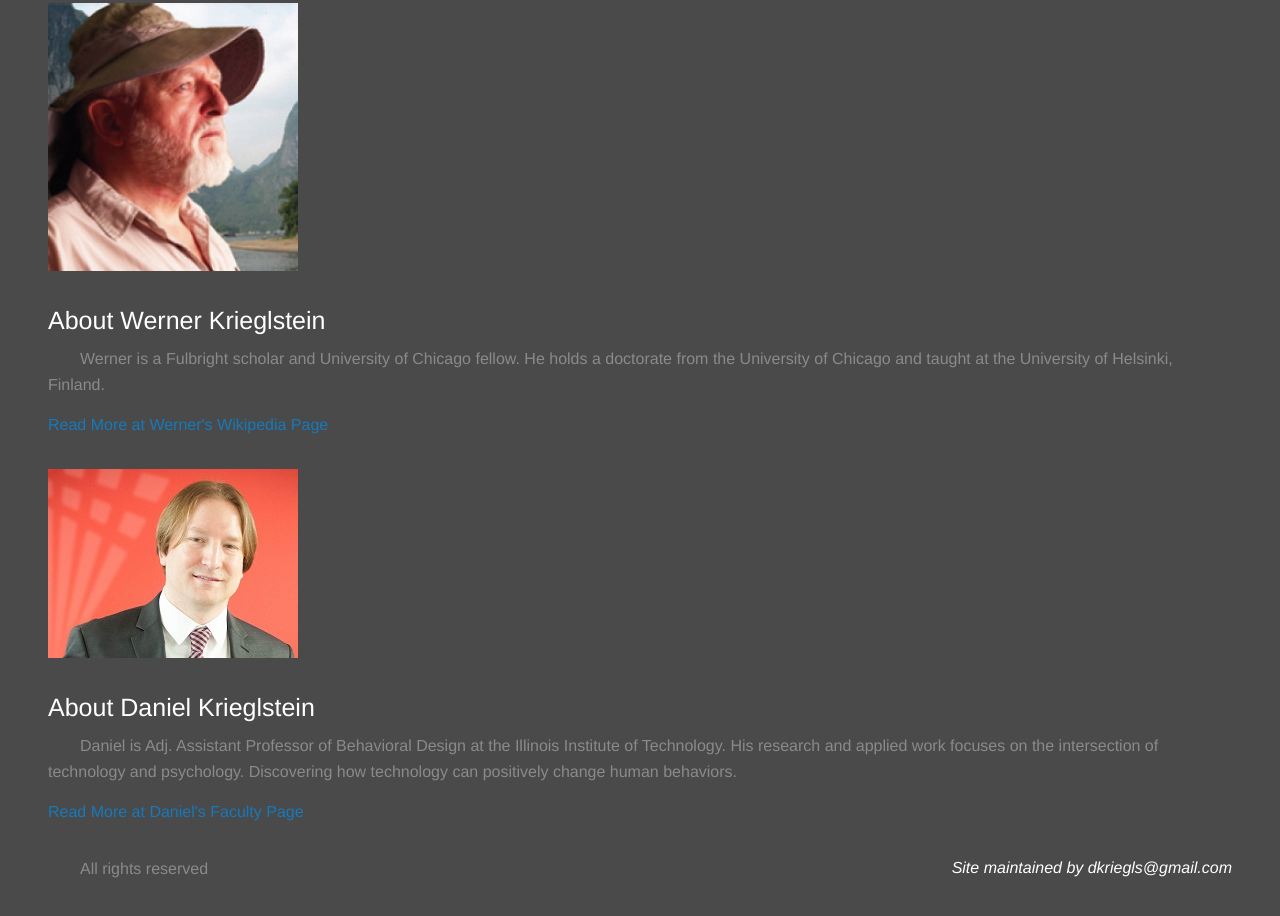
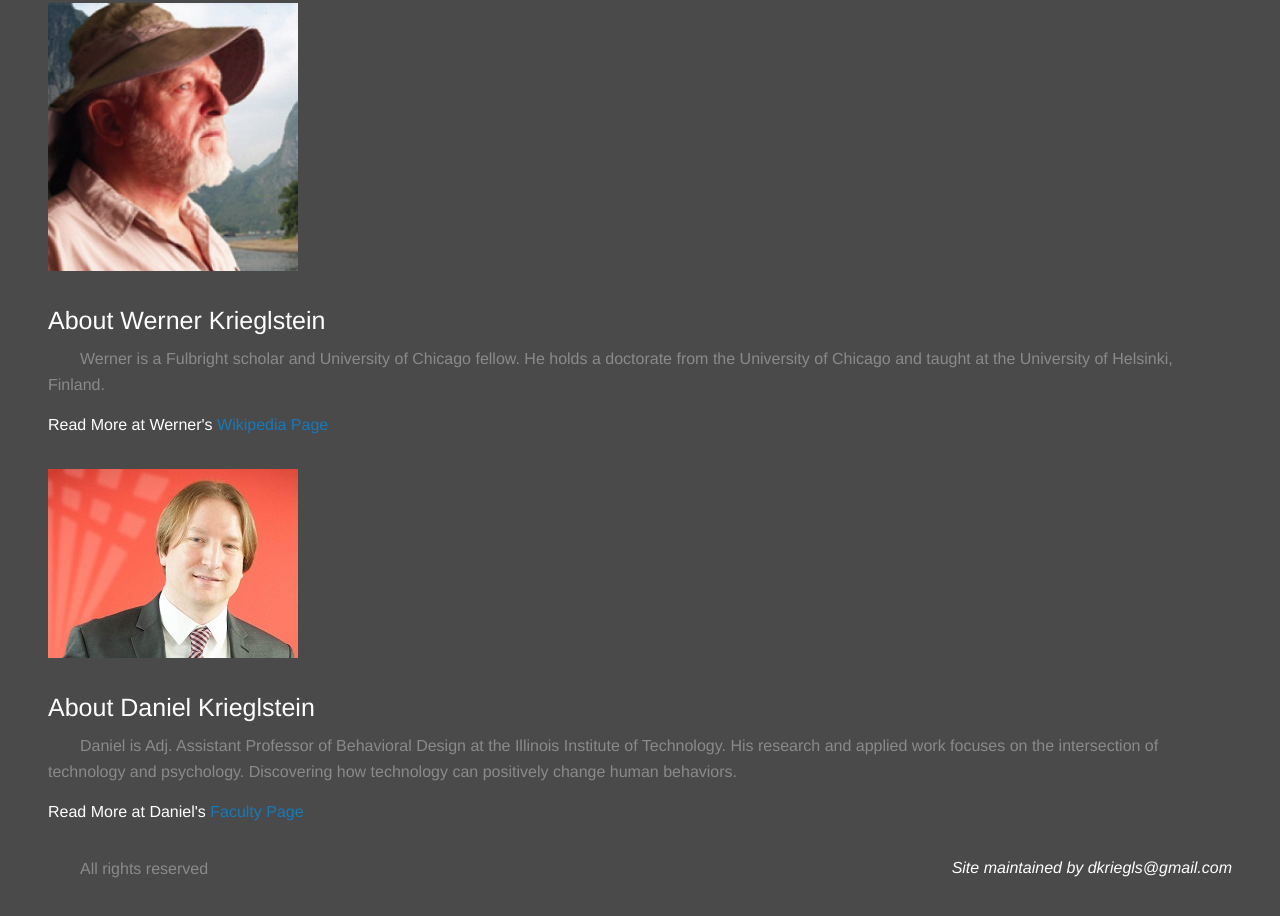
Before and after one commit to dkriegls/cooperating_universe, a plain HTML site: page index.html in a window 1280 px wide. Shown: the part 9823-10739 px from the top of the page. Drawn offline with Linux system fonts and the light colour scheme.

Commit message:
image alts and link colors

```diff
--- a/css/app.css
+++ b/css/app.css
@@ -4,6 +4,10 @@ p {
 
 .black {
   color: rgb(10,10,10);
+}
+
+.white {
+  color: rgb(255,255,255);
 }
 
 .hero-full-screen {
--- a/index.html
+++ b/index.html
@@ -196,22 +196,22 @@
         <div class="medium-8 columns small-order-2 medium-order-1 about-container">
           <div class="row">
             <div class="hide-for-small-only medium-4 columns about-section">
-              <img src="media/werner.png">
+              <img src="media/werner.png" alt="Werner profile">
             </div>
             <div class="medium-8 columns about-section">
               <h4>About Werner Krieglstein</h4>
               <p>Werner is a Fulbright scholar and University of Chicago fellow. He holds a doctorate from the University of Chicago and taught at the University of Helsinki, Finland.</p>
-              <a href="https://en.wikipedia.org/wiki/Werner_Krieglstein">Read More at Werner's Wikipedia Page</a>
+              <a href="https://en.wikipedia.org/wiki/Werner_Krieglstein"><span class="white">Read More at Werner's</span> Wikipedia Page</a>
             </div>
           </div>
           <div class="row">
             <div class="hide-for-small-only medium-4 columns about-section">
-              <img src="media/daniel.jpg">
+              <img src="media/daniel.jpg"  alt="Daniel profile">
             </div>
             <div class="medium-8 columns about-section">
               <h4>About Daniel Krieglstein</h4>
               <p>Daniel is Adj. Assistant Professor of Behavioral Design at the Illinois Institute of Technology. His research and applied work focuses on the intersection of technology and psychology. Discovering how technology can positively change human behaviors.</p>
-              <a href="https://appliedtech.iit.edu/people/daniel-krieglstein">Read More at Daniel's Faculty Page</a>
+              <a href="https://appliedtech.iit.edu/people/daniel-krieglstein"><span class="white">Read More at Daniel's</span> Faculty Page</a>
             </div>
           </div>
         </div>
```
